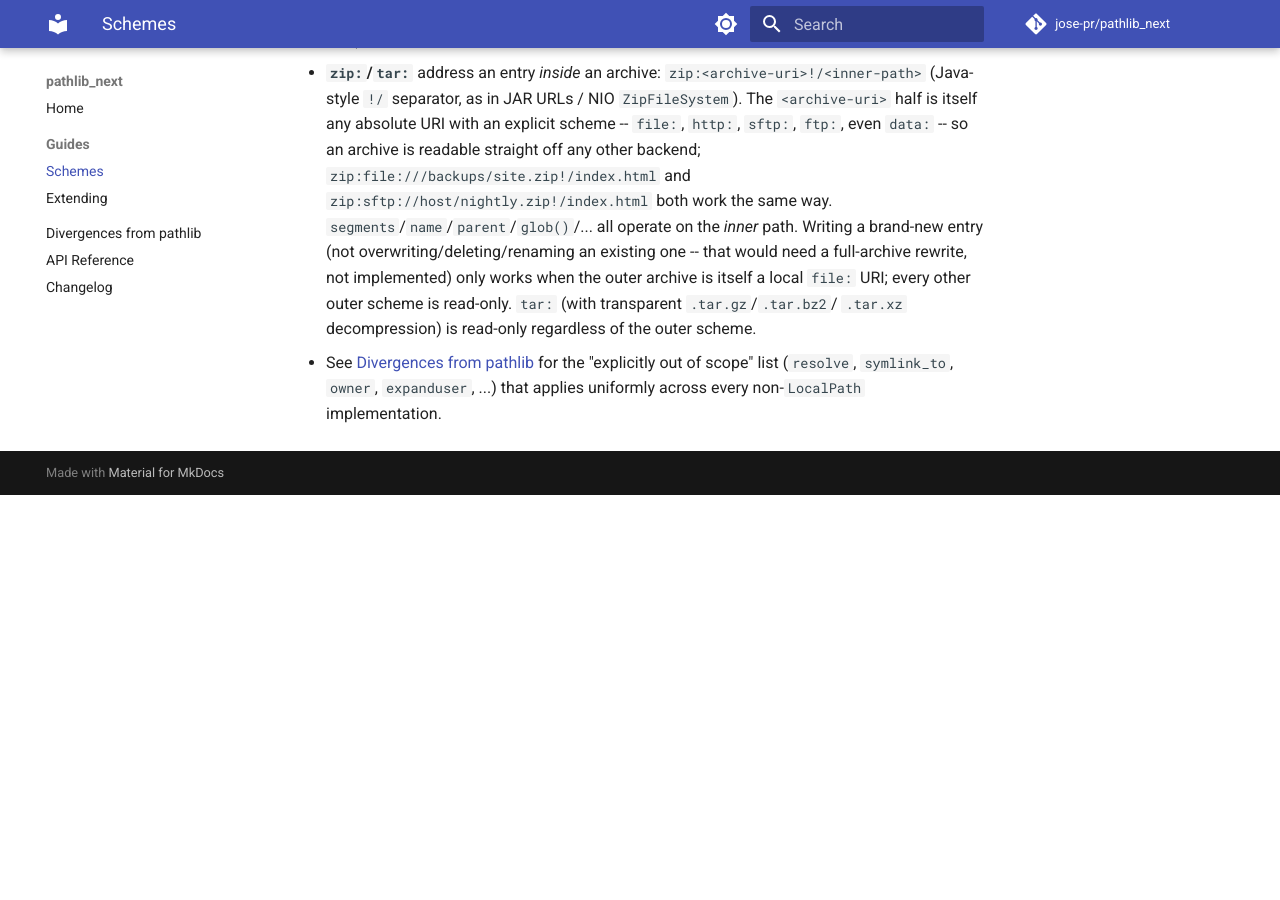
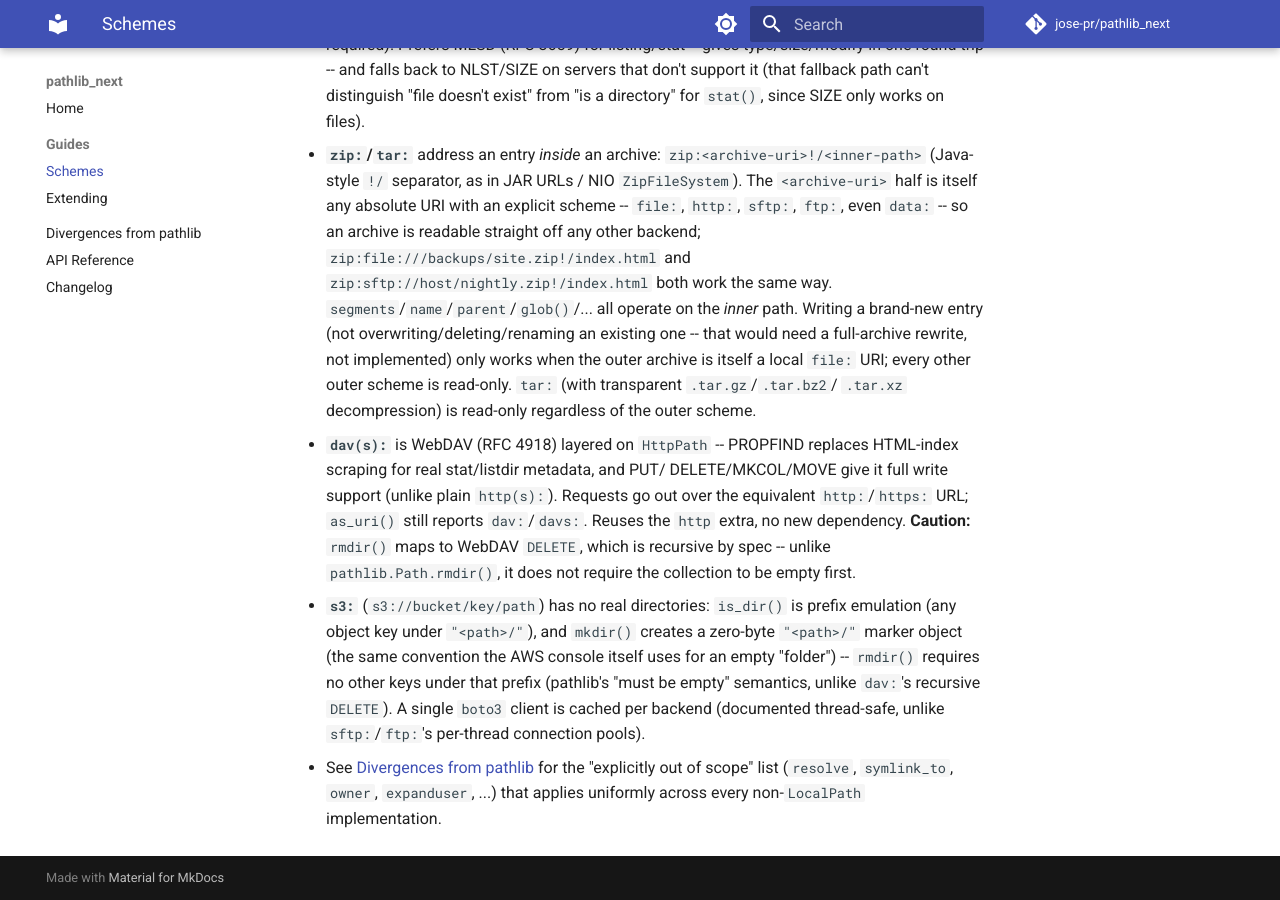
Before and after one commit to jose-pr/pathlib_next, an MkDocs documentation site: the page built from docs/guides/schemes.md, in a window 1280 px wide and 900 px high, scrolled down 1961 px. Built offline with MkDocs 1.6.1 and Material for MkDocs 9.7.7, drawn with Linux system fonts in a browser that asks for light colours; comment, search, counter and statistics services are not loaded; before the commit the page ends 2456 px from its top, so only the background shows below that.

Commit message:
docs: capability matrix, divergences, and changelog for dav:/s3: schemes

```diff
--- a/docs/guides/schemes.md
+++ b/docs/guides/schemes.md
@@ -6,17 +6,17 @@
 `glob()`, `walk()`, `copy()`, ...) is derived from these primitives and
 works identically across all of them.
 
-| Capability | `LocalPath` | `file:` (`FileUri`) | `mem:` (`MemPath`) | `http(s):` (`HttpPath`) | `sftp:` (`SftpPath`) | `data:` (`DataUri`) | `ftp(s):` (`FtpPath`) | `zip:` (`ZipUri`) | `tar:` (`TarUri`) |
-| --- | --- | --- | --- | --- | --- | --- | --- | --- | --- |
-| Read (`read_text`/`read_bytes`/`open`) | Yes | Yes | Yes | Yes | Yes | Yes | Yes | Yes | Yes |
-| Write (`write_text`/`write_bytes`/`open("w")`) | Yes | Yes | Yes | No | Yes | No | Yes | New entries only, local outer archive only | No |
-| List (`iterdir`) | Yes | Yes | Yes | Yes (scrapes an HTML index) | Yes | No (`NotADirectoryError`) | Yes (MLSD, falls back to NLST) | Yes | Yes |
-| Stat (`stat`, `exists`, `is_dir`, `is_file`, ...) | Yes | Yes | Yes | Yes (via `HEAD`, falls back to `GET`) | Yes | Yes (`st_size` from decoded payload) | Yes (MLSD, falls back to SIZE for files) | Yes | Yes |
-| `mkdir` | Yes | Yes | Yes | No | Yes | No | Yes | Local outer archive only (zero-length `name/` entry) | No |
-| Delete (`unlink`/`rmdir`/`rm`) | Yes | Yes | Yes | No | Yes | No | Yes | No | No |
-| `rename` | Yes | Yes | No (`move()` falls back to copy+unlink) | No | Yes | No | Yes | No | No |
-| `chmod` | Yes | Yes | No | No | Yes (no `follow_symlinks=False`; paramiko has no `lchmod`) | No | Yes (`SITE CHMOD`, server-dependent) | No | No |
-| Extra required | none | none | none | `http` | `sftp` | none (stdlib) | none (stdlib `ftplib`) | none (stdlib `zipfile`) | none (stdlib `tarfile`) |
+| Capability | `LocalPath` | `file:` (`FileUri`) | `mem:` (`MemPath`) | `http(s):` (`HttpPath`) | `sftp:` (`SftpPath`) | `data:` (`DataUri`) | `ftp(s):` (`FtpPath`) | `zip:` (`ZipUri`) | `tar:` (`TarUri`) | `dav(s):` (`DavPath`) | `s3:` (`S3Path`) |
+| --- | --- | --- | --- | --- | --- | --- | --- | --- | --- | --- | --- |
+| Read (`read_text`/`read_bytes`/`open`) | Yes | Yes | Yes | Yes | Yes | Yes | Yes | Yes | Yes | Yes | Yes |
+| Write (`write_text`/`write_bytes`/`open("w")`) | Yes | Yes | Yes | No | Yes | No | Yes | New entries only, local outer archive only | No | Yes | Yes |
+| List (`iterdir`) | Yes | Yes | Yes | Yes (scrapes an HTML index) | Yes | No (`NotADirectoryError`) | Yes (MLSD, falls back to NLST) | Yes | Yes | Yes (PROPFIND) | Yes (prefix + delimiter emulation) |
+| Stat (`stat`, `exists`, `is_dir`, `is_file`, ...) | Yes | Yes | Yes | Yes (via `HEAD`, falls back to `GET`) | Yes | Yes (`st_size` from decoded payload) | Yes (MLSD, falls back to SIZE for files) | Yes | Yes | Yes (PROPFIND) | Yes (`is_dir` is prefix emulation) |
+| `mkdir` | Yes | Yes | Yes | No | Yes | No | Yes | Local outer archive only (zero-length `name/` entry) | No | Yes (MKCOL) | Yes (zero-byte `key/` marker object) |
+| Delete (`unlink`/`rmdir`/`rm`) | Yes | Yes | Yes | No | Yes | No | Yes | No | No | Yes (`rmdir` is recursive, see notes) | Yes (`rmdir` requires empty prefix) |
+| `rename` | Yes | Yes | No (`move()` falls back to copy+unlink) | No | Yes | No | Yes | No | No | Yes (MOVE) | Yes (server-side `copy_object`+delete, same bucket) |
+| `chmod` | Yes | Yes | No | No | Yes (no `follow_symlinks=False`; paramiko has no `lchmod`) | No | Yes (`SITE CHMOD`, server-dependent) | No | No | No | No |
+| Extra required | none | none | none | `http` | `sftp` | none (stdlib) | none (stdlib `ftplib`) | none (stdlib `zipfile`) | none (stdlib `tarfile`) | `http` (reused) | `s3` |
 
 Notes:
 
@@ -57,6 +57,22 @@
   works when the outer archive is itself a local `file:` URI; every other
   outer scheme is read-only. `tar:` (with transparent `.tar.gz`/`.tar.bz2`/
   `.tar.xz` decompression) is read-only regardless of the outer scheme.
+- **`dav(s):`** is WebDAV (RFC 4918) layered on `HttpPath` -- PROPFIND
+  replaces HTML-index scraping for real stat/listdir metadata, and PUT/
+  DELETE/MKCOL/MOVE give it full write support (unlike plain `http(s):`).
+  Requests go out over the equivalent `http:`/`https:` URL; `as_uri()`
+  still reports `dav:`/`davs:`. Reuses the `http` extra, no new dependency.
+  **Caution:** `rmdir()` maps to WebDAV `DELETE`, which is recursive by
+  spec -- unlike `pathlib.Path.rmdir()`, it does not require the
+  collection to be empty first.
+- **`s3:`** (`s3://bucket/key/path`) has no real directories: `is_dir()`
+  is prefix emulation (any object key under `"<path>/"`), and `mkdir()`
+  creates a zero-byte `"<path>/"` marker object (the same convention the
+  AWS console itself uses for an empty "folder") -- `rmdir()` requires no
+  other keys under that prefix (pathlib's "must be empty" semantics, unlike
+  `dav:`'s recursive `DELETE`). A single `boto3` client is cached per
+  backend (documented thread-safe, unlike `sftp:`/`ftp:`'s per-thread
+  connection pools).
 - See [Divergences from pathlib](../divergences.md) for the "explicitly out
   of scope" list (`resolve`, `symlink_to`, `owner`, `expanduser`, ...) that
   applies uniformly across every non-`LocalPath` implementation.
```
Also changed, not shown: CHANGELOG.md (+17 -0 lines), docs/divergences.md (+2 -0 lines).
